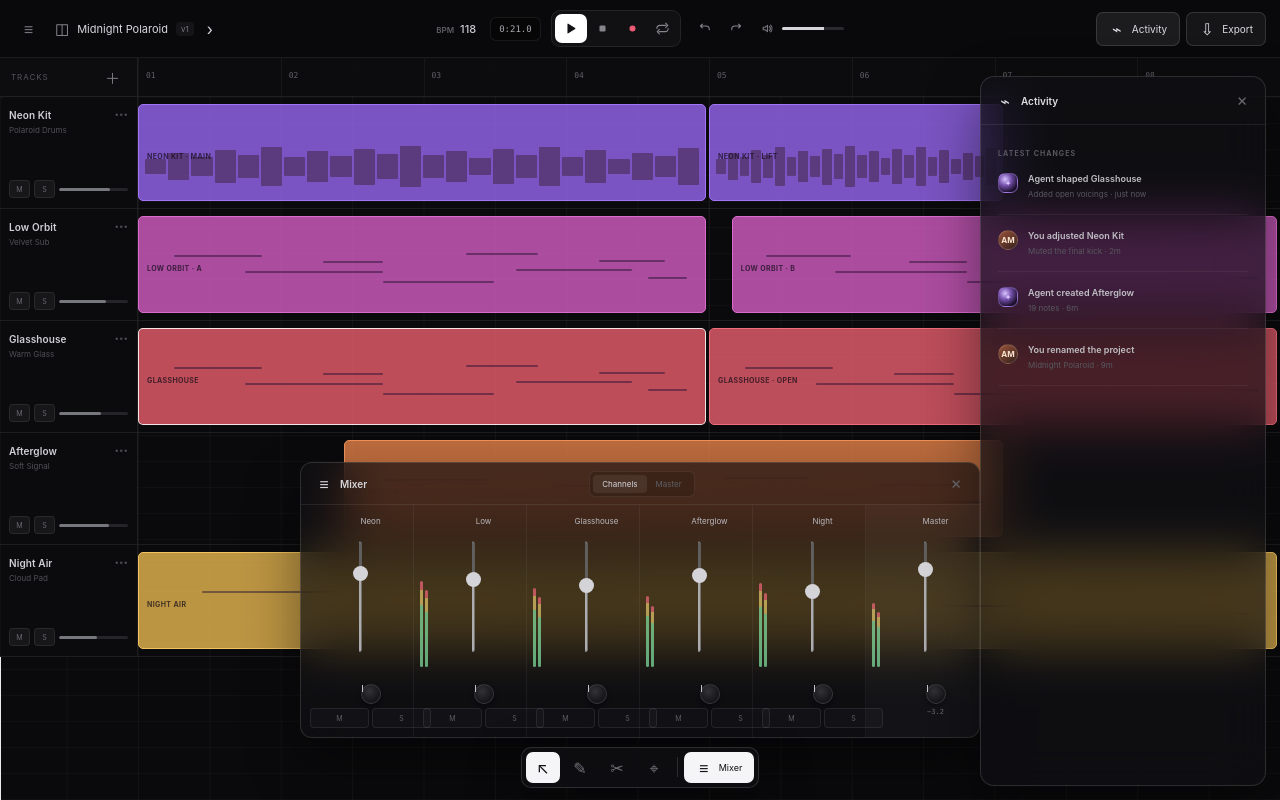
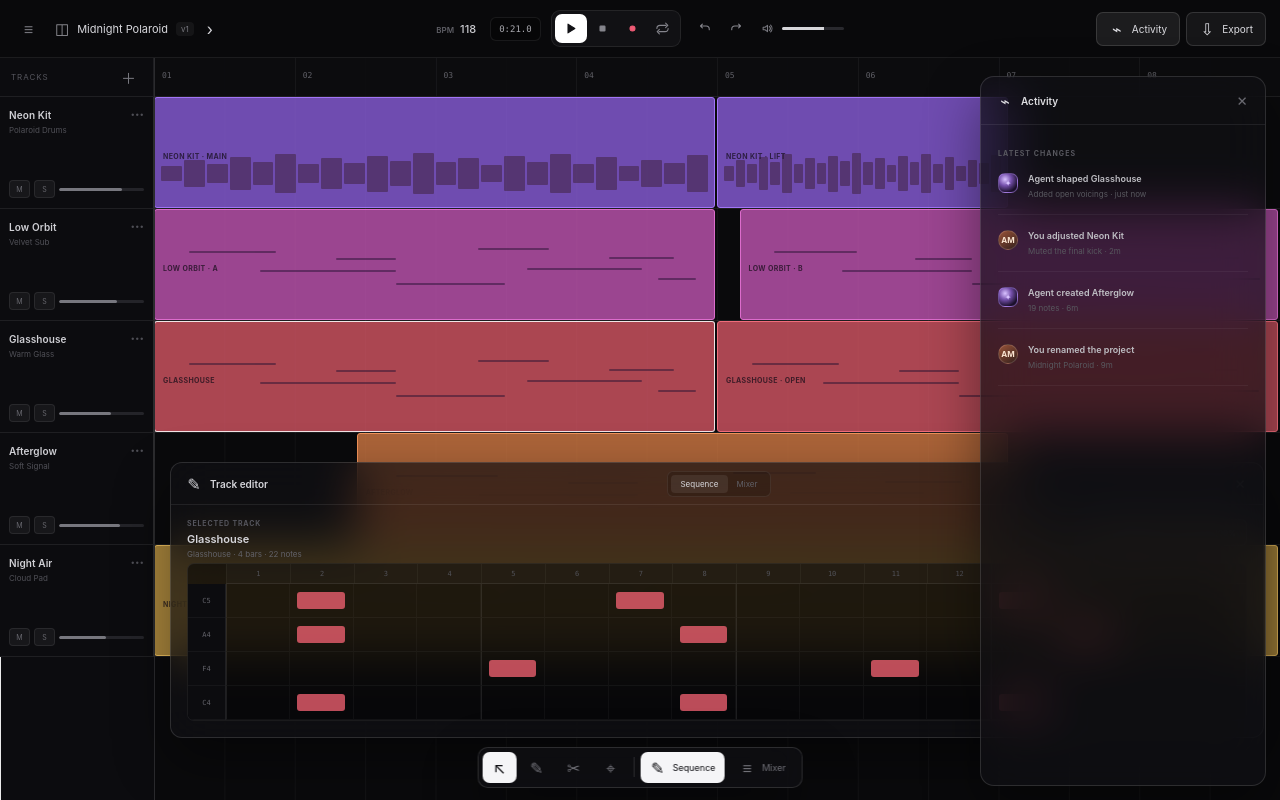
Before and after one commit to amit-00/agent-daw, a Next.js app: page / in a window 1280 px wide. Built offline with nearby package versions, Linux system fonts and the light colour scheme.

Commit message:
add track sequencer drawer

```diff
--- a/src/app/globals.css
+++ b/src/app/globals.css
@@ -279,7 +279,7 @@ input:focus-visible {
 .track-menu,
 .arrangement-corner button,
 .close-button,
-.mixer-tabs button,
+.editor-tabs button,
 .tool-dock button {
   border: 0;
   cursor: pointer;
@@ -508,15 +508,23 @@ input:focus-visible {
   min-width: 870px;
   min-height: 650px;
   height: 100%;
-  grid-template-columns: 138px minmax(730px, 1fr);
+  grid-template-columns: 154px minmax(730px, 1fr);
   grid-template-rows: 39px repeat(5, 112px);
   align-content: start;
   background-color: #0a0a0c;
-  background-image:
-    linear-gradient(rgba(255, 255, 255, 0.025) 1px, transparent 1px),
-    linear-gradient(90deg, rgba(255, 255, 255, 0.035) 1px, transparent 1px);
-  background-size: 100% 26px, calc((100% - 138px) / 16) 100%;
-  background-position: 0 39px, 138px 0;
+  background-image: linear-gradient(90deg, rgba(255, 255, 255, 0.035) 1px, transparent 1px);
+  background-size: calc((100% - 154px) / 16) 100%;
+  background-position: 154px 0;
+}
+
+.arrangement::before {
+  position: absolute;
+  inset: 0 auto 0 0;
+  z-index: 1;
+  width: 154px;
+  border-right: 1px solid var(--line-strong);
+  background: #0c0c0f;
+  content: "";
 }
 
 .arrangement-corner {
@@ -532,7 +540,7 @@ input:focus-visible {
   color: #55555c;
   font-size: 8px;
   letter-spacing: 0.12em;
-  background: #0d0d0f;
+  background: #0c0c0f;
 }
 
 .arrangement-corner button {
@@ -564,9 +572,9 @@ input:focus-visible {
   min-width: 0;
   grid-column: 1;
   flex-direction: column;
-  border-right: 1px solid var(--line);
+  border-right: 1px solid var(--line-strong);
   border-bottom: 1px solid var(--line);
-  background: rgba(12, 12, 14, 0.97);
+  background: #0c0c0f;
 }
 
 .track-label {
@@ -664,22 +672,22 @@ input:focus-visible {
   min-width: 0;
   grid-column: 2;
   border-bottom: 1px solid var(--line);
-  background: linear-gradient(90deg, transparent 49.9%, rgba(255, 255, 255, 0.028) 50%, transparent 50.1%);
+  background: transparent;
 }
 
 .clip {
   position: absolute;
-  top: 7px;
+  top: 0;
   left: var(--clip-start);
-  width: calc(var(--clip-width) - 3px);
-  height: calc(100% - 14px);
+  width: calc(var(--clip-width) - 2px);
+  height: 100%;
   overflow: hidden;
   padding: 0;
   border: 1px solid color-mix(in srgb, var(--clip-color), #fff 8%);
-  border-radius: 5px;
+  border-radius: 3px;
   color: rgba(20, 12, 24, 0.72);
   text-align: left;
-  background: color-mix(in srgb, var(--clip-color) 78%, transparent);
+  background: color-mix(in srgb, var(--clip-color) 70%, transparent);
   cursor: pointer;
   transition: filter 140ms ease, transform 140ms ease;
 }
@@ -746,7 +754,7 @@ input:focus-visible {
   position: absolute;
   top: 0;
   bottom: 0;
-  left: calc(138px + (100% - 138px) * var(--playhead) / 100);
+  left: calc(154px + (100% - 154px) * var(--playhead) / 100);
   z-index: 2;
   width: 1px;
   pointer-events: none;
@@ -767,7 +775,7 @@ input:focus-visible {
   position: absolute;
   top: 0;
   right: 0;
-  left: 138px;
+  left: 154px;
   z-index: 3;
   height: 39px;
 }
@@ -788,19 +796,18 @@ input:focus-visible {
   cursor: ew-resize;
 }
 
-.mixer {
+.editor-drawer {
   position: absolute;
   z-index: 5;
   bottom: 62px;
-  left: 50%;
-  width: min(680px, calc(100% - 80px));
+  right: 16px;
+  left: 170px;
   height: 276px;
   overflow: hidden;
   border-radius: 12px;
-  transform: translateX(-50%);
 }
 
-.mixer-header {
+.editor-header {
   position: relative;
   z-index: 1;
   display: grid;
@@ -811,7 +818,7 @@ input:focus-visible {
   border-bottom: 1px solid var(--line);
 }
 
-.mixer-header > span {
+.editor-header > span {
   display: flex;
   gap: 8px;
   align-items: center;
@@ -820,7 +827,7 @@ input:focus-visible {
   font-weight: 590;
 }
 
-.mixer-tabs {
+.editor-tabs {
   display: flex;
   padding: 3px;
   border: 1px solid var(--line);
@@ -828,7 +835,7 @@ input:focus-visible {
   background: rgba(0, 0, 0, 0.18);
 }
 
-.mixer-tabs button {
+.editor-tabs button {
   padding: 4px 9px;
   border-radius: 4px;
   color: #5f5f66;
@@ -836,7 +843,7 @@ input:focus-visible {
   background: transparent;
 }
 
-.mixer-tabs button.active {
+.editor-tabs button.active {
   color: #d7d7dc;
   background: rgba(255, 255, 255, 0.08);
 }
@@ -863,6 +870,145 @@ input:focus-visible {
   display: grid;
   height: calc(100% - 42px);
   grid-template-columns: repeat(6, 1fr);
+}
+
+.sequence-editor {
+  height: calc(100% - 42px);
+  padding: 14px 16px 16px;
+}
+
+.sequence-toolbar {
+  display: flex;
+  min-height: 44px;
+  align-items: flex-start;
+  justify-content: space-between;
+}
+
+.sequence-toolbar > span small,
+.sequence-toolbar > span strong,
+.sequence-toolbar > span em {
+  display: block;
+}
+
+.sequence-toolbar > span small {
+  color: #55555d;
+  font-size: 7px;
+  font-weight: 650;
+  letter-spacing: 0.12em;
+}
+
+.sequence-toolbar > span strong {
+  margin-top: 4px;
+  color: #d6d6db;
+  font-size: 11px;
+  font-weight: 600;
+}
+
+.sequence-toolbar > span em {
+  margin-top: 3px;
+  color: #626269;
+  font-size: 8px;
+  font-style: normal;
+}
+
+.sequence-options {
+  display: flex;
+  gap: 5px;
+}
+
+.sequence-options button {
+  height: 27px;
+  padding: 0 10px;
+  border: 1px solid var(--line);
+  border-radius: 6px;
+  color: #77777f;
+  font-size: 8px;
+  background: rgba(255, 255, 255, 0.03);
+  cursor: pointer;
+}
+
+.sequence-options button:hover {
+  color: #d3d3d8;
+  background: rgba(255, 255, 255, 0.06);
+}
+
+.sequence-workspace {
+  display: grid;
+  height: calc(100% - 44px);
+  grid-template-columns: 38px 1fr;
+  grid-template-rows: 20px 1fr;
+  overflow: hidden;
+  border: 1px solid var(--line);
+  border-radius: 7px;
+  background: rgba(3, 3, 5, 0.54);
+}
+
+.sequence-ruler {
+  display: grid;
+  grid-column: 2;
+  grid-template-columns: repeat(16, 1fr);
+  border-bottom: 1px solid var(--line);
+  background: rgba(255, 255, 255, 0.025);
+}
+
+.sequence-ruler span {
+  display: grid;
+  border-left: 1px solid rgba(255, 255, 255, 0.04);
+  color: #515158;
+  font-family: ui-monospace, SFMono-Regular, Menlo, monospace;
+  font-size: 7px;
+  place-items: center;
+}
+
+.sequence-notes {
+  display: grid;
+  grid-row: 2;
+  grid-template-rows: repeat(4, 1fr);
+  border-right: 1px solid var(--line);
+  background: #0c0c0f;
+}
+
+.sequence-notes span {
+  display: grid;
+  border-bottom: 1px solid rgba(255, 255, 255, 0.045);
+  color: #626269;
+  font-family: ui-monospace, SFMono-Regular, Menlo, monospace;
+  font-size: 7px;
+  place-items: center;
+}
+
+.sequence-grid {
+  display: grid;
+  grid-row: 2;
+  grid-column: 2;
+  grid-template-columns: repeat(16, 1fr);
+  grid-template-rows: repeat(4, 1fr);
+}
+
+.sequence-step {
+  position: relative;
+  padding: 0;
+  border: 0;
+  border-right: 1px solid rgba(255, 255, 255, 0.035);
+  border-bottom: 1px solid rgba(255, 255, 255, 0.045);
+  background: transparent;
+  cursor: pointer;
+}
+
+.sequence-step:nth-child(4n + 1) {
+  border-left: 1px solid rgba(255, 255, 255, 0.09);
+}
+
+.sequence-step:hover {
+  background: rgba(255, 255, 255, 0.035);
+}
+
+.sequence-step.active::after {
+  position: absolute;
+  inset: 25% 12%;
+  border-radius: 3px;
+  background: color-mix(in srgb, var(--sequence-color) 78%, transparent);
+  content: "";
 }
 
 .channel-strip {
@@ -1116,7 +1262,7 @@ input:focus-visible {
 }
 
 @media (max-height: 760px) {
-  .mixer {
+  .editor-drawer {
     height: 246px;
   }
 }
--- a/src/app/page.tsx
+++ b/src/app/page.tsx
@@ -5,6 +5,7 @@ import { useState } from "react";
 
 type TrackId = "drums" | "bass" | "chords" | "melody" | "pad";
 type ToolId = "select" | "draw" | "split" | "focus";
+type EditorTab = "mixer" | "sequence";
 type IconName =
   | "activity"
   | "chevron"
@@ -122,6 +123,8 @@ const NOTE_MARKS = [
   [5, 22, 16], [18, 46, 25], [32, 31, 11], [43, 62, 20],
   [58, 18, 13], [67, 43, 21], [82, 29, 12], [91, 56, 7],
 ] as const;
+const SEQUENCE_NOTES = ["C5", "A4", "F4", "C4"] as const;
+const INITIAL_SEQUENCE_STEPS = [1, 6, 12, 17, 23, 29, 36, 42, 49, 55, 60] as const;
 
 function Icon({ name, size = 16 }: Readonly<{ name: IconName; size?: number }>): ReactElement {
   return (
@@ -231,15 +234,18 @@ function formatTime(playhead: number): string {
 export default function StudioPage(): ReactElement {
   const [isPlaying, setIsPlaying] = useState(false);
   const [selectedClipId, setSelectedClipId] = useState(CLIPS[4].id);
-  const [mixerOpen, setMixerOpen] = useState(true);
+  const [editorOpen, setEditorOpen] = useState(true);
+  const [editorTab, setEditorTab] = useState<EditorTab>("sequence");
   const [sidebarOpen, setSidebarOpen] = useState(false);
   const [activityOpen, setActivityOpen] = useState(true);
   const [activeTool, setActiveTool] = useState<ToolId>("select");
   const [playhead, setPlayhead] = useState(27);
   const [mutedTracks, setMutedTracks] = useState<ReadonlySet<TrackId>>(new Set());
   const [soloTracks, setSoloTracks] = useState<ReadonlySet<TrackId>>(new Set());
+  const [sequenceSteps, setSequenceSteps] = useState<ReadonlySet<number>>(new Set(INITIAL_SEQUENCE_STEPS));
 
   const selectedClip = CLIPS.find((clip) => clip.id === selectedClipId) ?? CLIPS[0];
+  const selectedTrack = TRACKS.find((track) => track.id === selectedClip.trackId) ?? TRACKS[0];
   return (
     <main className="studio-shell">
       {sidebarOpen ? (
@@ -415,13 +421,49 @@ export default function StudioPage(): ReactElement {
             </label>
           </section>
 
-          {mixerOpen ? (
-            <aside className="mixer glass-card" aria-label="Mixer">
-              <div className="mixer-header">
-                <span><Icon name="mixer" /> Mixer</span>
-                <div className="mixer-tabs"><button className="active" type="button">Channels</button><button type="button">Master</button></div>
-                <button className="close-button" type="button" aria-label="Close mixer" onClick={() => setMixerOpen(false)}>×</button>
+          {editorOpen ? (
+            <aside className="editor-drawer glass-card" aria-label="Track editor">
+              <div className="editor-header">
+                <span><Icon name={editorTab === "sequence" ? "draw" : "mixer"} /> Track editor</span>
+                <div className="editor-tabs">
+                  <button className={editorTab === "sequence" ? "active" : ""} type="button" onClick={() => setEditorTab("sequence")}>Sequence</button>
+                  <button className={editorTab === "mixer" ? "active" : ""} type="button" onClick={() => setEditorTab("mixer")}>Mixer</button>
                 </div>
+                <button className="close-button" type="button" aria-label="Close track editor" onClick={() => setEditorOpen(false)}>×</button>
+              </div>
+
+              {editorTab === "sequence" ? (
+                <section
+                  className="sequence-editor"
+                  aria-label={`Sequence editor for ${selectedTrack.name}`}
+                  style={{ "--sequence-color": selectedTrack.color } as CSSProperties}
+                >
+                  <div className="sequence-toolbar">
+                    <span><small>SELECTED TRACK</small><strong>{selectedTrack.name}</strong><em>{selectedClip.name} · {selectedClip.detail}</em></span>
+                    <div className="sequence-options"><button type="button">Pattern A</button><button type="button">1 / 16</button><button type="button">100%</button></div>
+                  </div>
+                  <div className="sequence-workspace">
+                    <div className="sequence-ruler">
+                      {Array.from({ length: 16 }, (_, step) => <span key={step}>{step + 1}</span>)}
+                    </div>
+                    <div className="sequence-notes">
+                      {SEQUENCE_NOTES.map((note) => <span key={note}>{note}</span>)}
+                    </div>
+                    <div className="sequence-grid">
+                      {Array.from({ length: 64 }, (_, step) => (
+                        <button
+                          className={sequenceSteps.has(step) ? "sequence-step active" : "sequence-step"}
+                          key={step}
+                          type="button"
+                          aria-label={`${sequenceSteps.has(step) ? "Clear" : "Add"} ${SEQUENCE_NOTES[Math.floor(step / 16)]} at step ${(step % 16) + 1}`}
+                          aria-pressed={sequenceSteps.has(step)}
+                          onClick={() => setSequenceSteps((current) => toggleSet(current, step))}
+                        />
+                      ))}
+                    </div>
+                  </div>
+                </section>
+              ) : (
                 <div className="mixer-strips">
                   {TRACKS.map((track) => (
                     <div className="channel-strip" key={`${track.id}-mixer`}>
@@ -443,6 +485,7 @@ export default function StudioPage(): ReactElement {
                     <span className="master-label">−3.2</span>
                   </div>
                 </div>
+              )}
             </aside>
           ) : null}
 
@@ -462,11 +505,20 @@ export default function StudioPage(): ReactElement {
             ))}
             <span className="dock-divider" />
             <button
-              className={mixerOpen ? "active wide" : "wide"}
+              className={editorOpen && editorTab === "sequence" ? "active wide" : "wide"}
               type="button"
-              aria-label={mixerOpen ? "Hide mixer" : "Show mixer"}
-              aria-pressed={mixerOpen}
-              onClick={() => setMixerOpen((open) => !open)}
+              aria-label="Show sequence editor"
+              aria-pressed={editorOpen && editorTab === "sequence"}
+              onClick={() => { setEditorTab("sequence"); setEditorOpen(true); }}
+            >
+              <Icon name="draw" /> Sequence
+            </button>
+            <button
+              className={editorOpen && editorTab === "mixer" ? "active wide" : "wide"}
+              type="button"
+              aria-label="Show mixer"
+              aria-pressed={editorOpen && editorTab === "mixer"}
+              onClick={() => { setEditorTab("mixer"); setEditorOpen(true); }}
             >
               <Icon name="mixer" /> Mixer
             </button>
```
Lines whose indentation alone changed are shown as unchanged.
